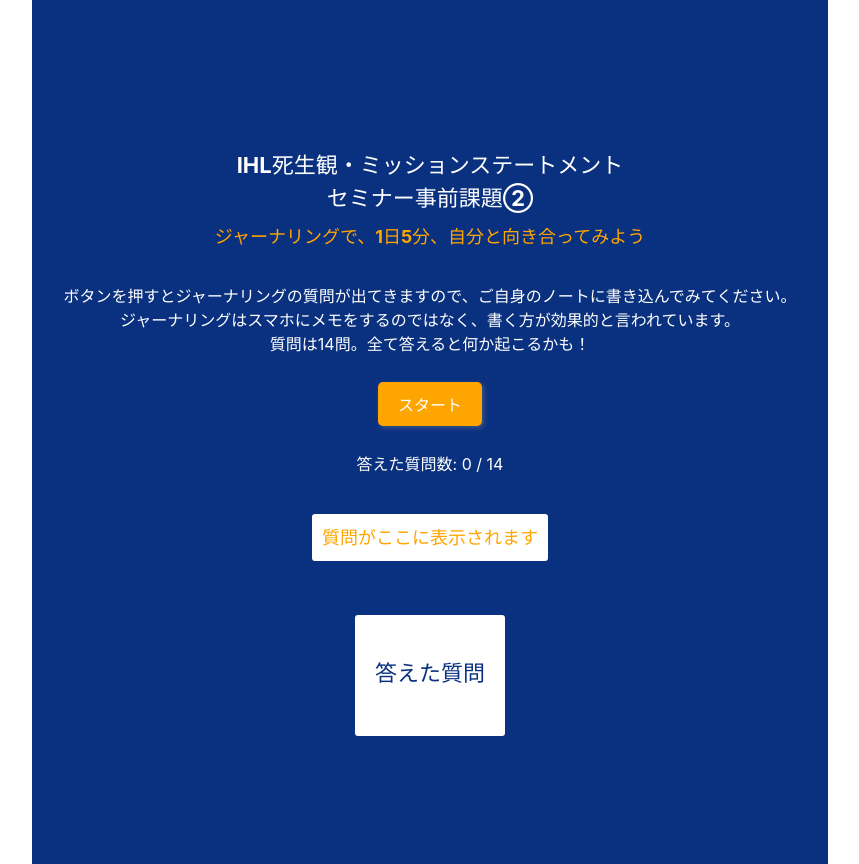
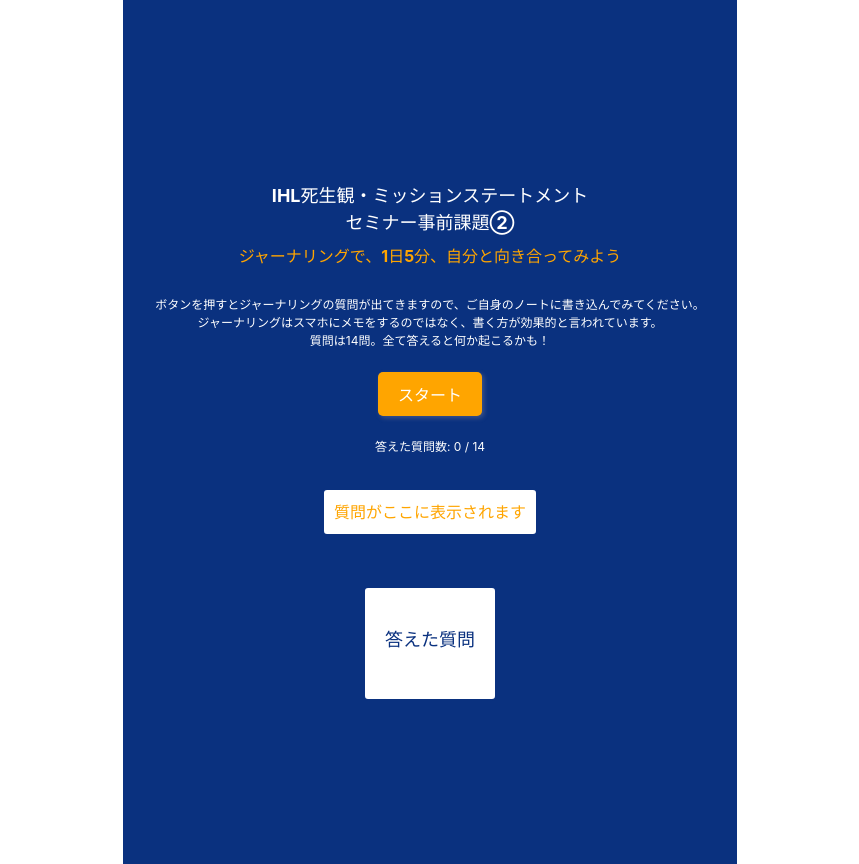
Before and after one commit to yokokada/shiseikan, a React (Vite) app: page / in a window 1280 px wide. Shown: the whole page, without its empty margins (210-1069 px from the left). Built offline with nearby package versions, Linux system fonts and the light colour scheme.

Commit message:
css整え

```diff
--- a/src/App.css
+++ b/src/App.css
@@ -22,18 +22,18 @@
 }
 
 .App-header h3 {
-  font-size: 22px;
+  font-size: 18px;
   margin-bottom: 0.5rem; /* h3と次の段落の間隔を小さくする */
 }
 
 .App-header p:first-of-type {
   margin-top: 0; /* 最初の段落の上のマージンをなくす */
-  font-size: 18px;
+  font-size: 16px;
   font-weight: bold;
   color: orange;
 }
 .App-header p{
-  font-size: 16px;
+  font-size: 12px;
 }
 
 button {
```
